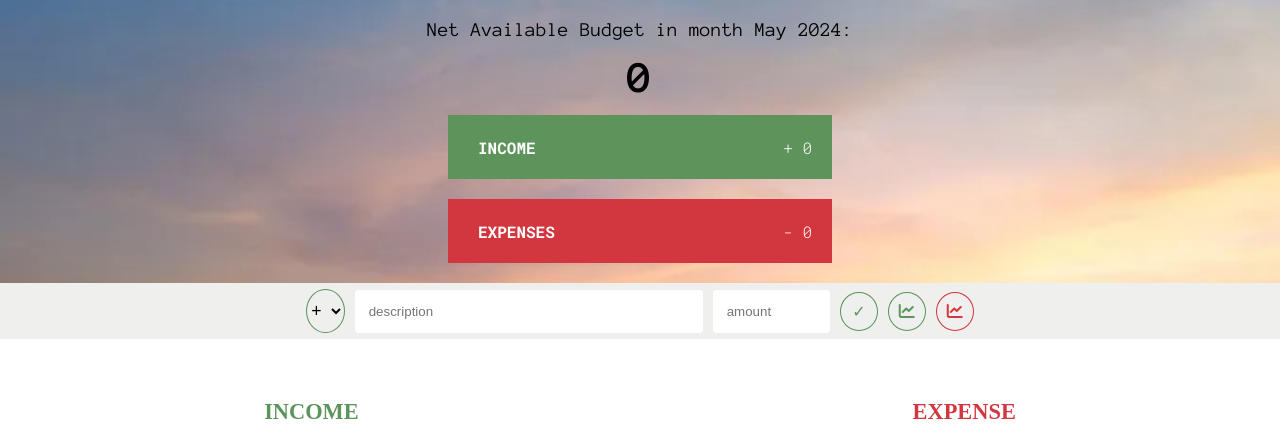
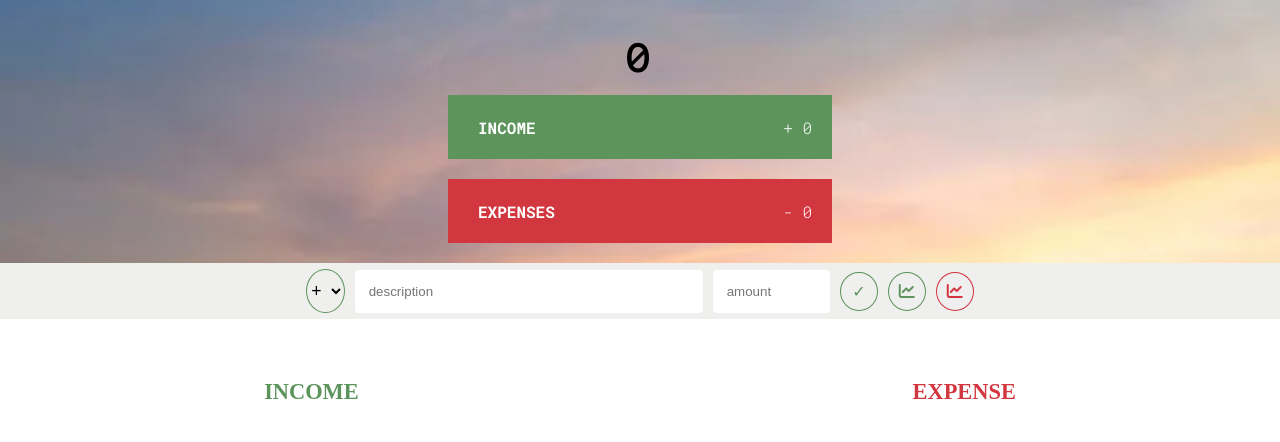
Before and after one commit to PranavAvasthi/Coding-Geek, a plain HTML site: page 9thMay2024/Budget-Tracking/index.html in a window 1280 px wide. Drawn offline with nearby package versions, Linux system fonts and the light colour scheme.

Commit message:
Update index.html

```diff
--- a/9thMay2024/Budget-Tracking/index.html
+++ b/9thMay2024/Budget-Tracking/index.html
@@ -8,7 +8,7 @@
 </head>
 <body>
     <header>
-        <h1>Net Available Budget in month May 2024:</h1>
+        <h1 id="head"></h1>
         <p id="total-budget">0</p>
         <div class="budget">
             <div class="budget-income">
```
